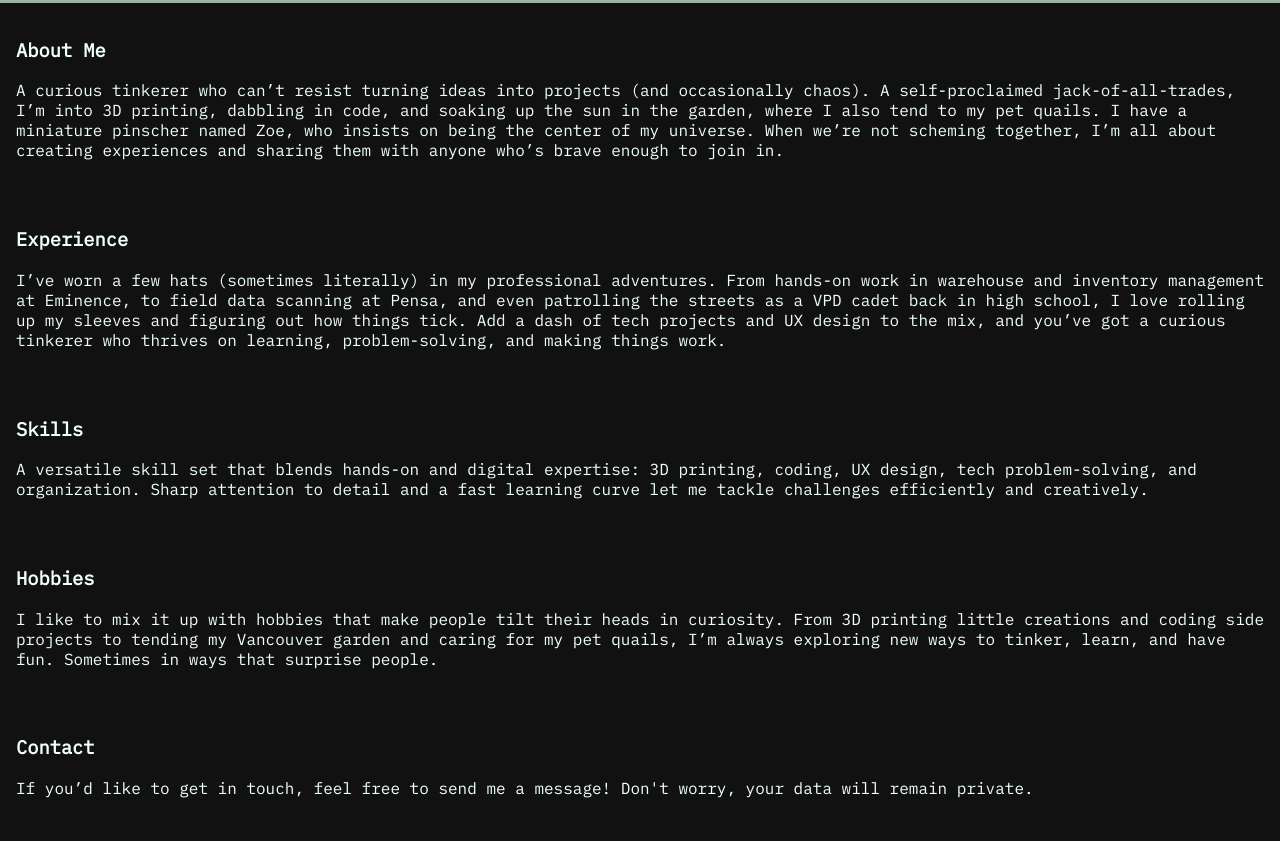
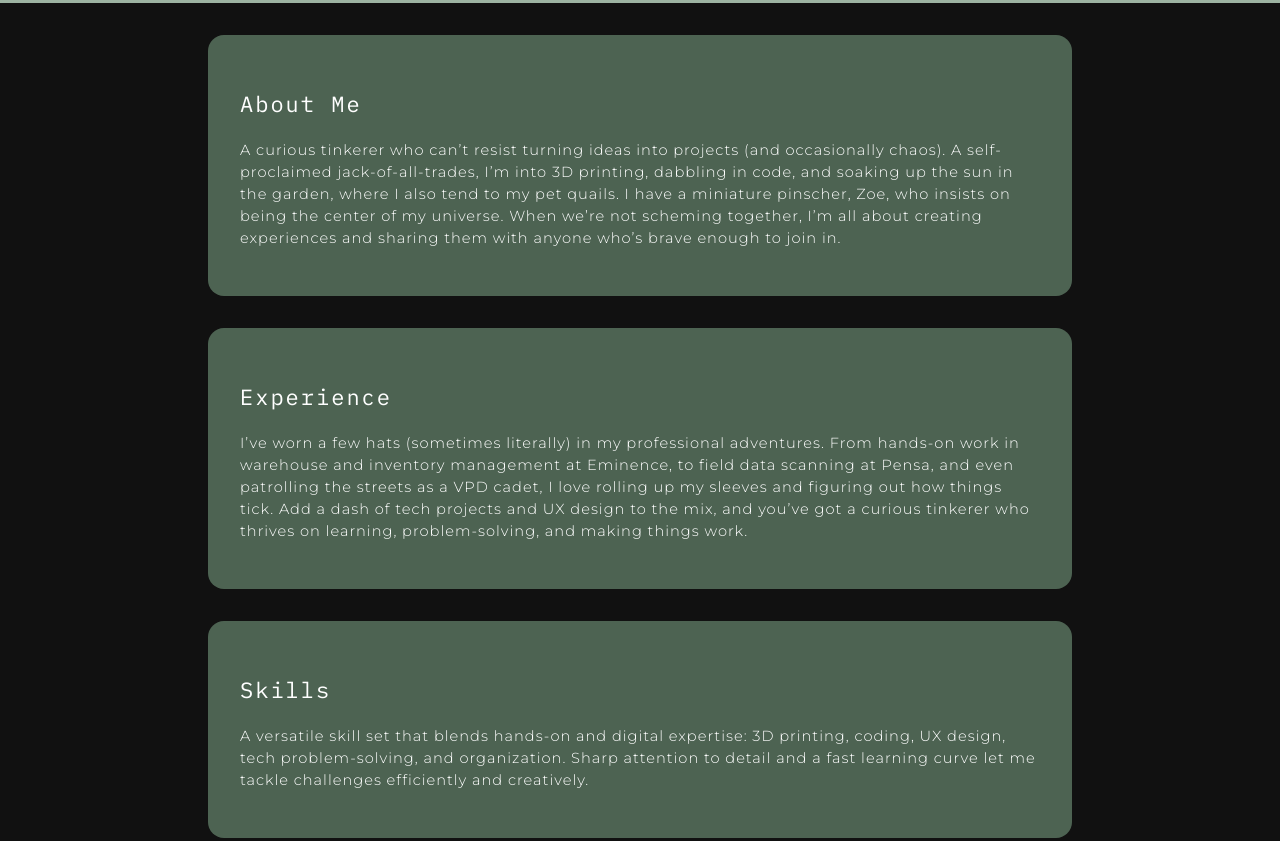
Before and after one commit to annacao/annacao, a plain HTML site: page index.html in a window 1280 px wide. Shown: the part 749-1590 px from the top of the page. Drawn offline with nearby package versions, Linux system fonts and the light colour scheme.

Commit message:
changed paragraph font styles

```diff
--- a/index.html
+++ b/index.html
@@ -5,8 +5,9 @@
   <title> Anna's Portfolio</title>
   <meta property="og:image" content="annasportrait.png">
 
-  <!-- font -->
+  <!-- header font -->
   <link href="https://fonts.googleapis.com/css2?family=IBM+Plex+Mono&display=swap" rel="stylesheet">
+  <link href="https://fonts.googleapis.com/css2?family=Libre+Baskerville:ital,wght@0,400;0,700;1,400&family=Montserrat:ital,wght@0,100..900;1,100..900&family=Open+Sans:ital,wght@0,300..800;1,300..800&display=swap" rel="stylesheet">
   <meta charset="UTF-8">
   <meta name="viewport" content="width=device-width, initial-scale=1.0">
   <title>Anna Cao | Personal Website</title>
@@ -88,29 +89,32 @@
 
   <main>
 
-    <section id="about">
+
+    <section class = "card" id="about">
       <h3>About Me</h3>
-      <p>A curious tinkerer who can’t resist turning ideas into projects (and occasionally chaos). A self-proclaimed jack-of-all-trades, I’m into 3D printing, dabbling in code, and soaking up the sun in the garden, where I also tend to my pet quails. I have a miniature pinscher named Zoe, who insists on being the center of my universe. When we’re not scheming together, I’m all about creating experiences and sharing them with anyone who’s brave enough to join in.</p>
+      <p>A curious tinkerer who can’t resist turning ideas into projects (and occasionally chaos). A self-proclaimed jack-of-all-trades, I’m into 3D printing, dabbling in code, and soaking up the sun in the garden, where I also tend to my pet quails. I have a miniature pinscher, Zoe, who insists on being the center of my universe. When we’re not scheming together, I’m all about creating experiences and sharing them with anyone who’s brave enough to join in.</p>
     </section>
 
-    <section id="experience">
+    <section class = "card" id="experience">
       <h3>Experience</h3>
-      <p>I’ve worn a few hats (sometimes literally) in my professional adventures. From hands-on work in warehouse and inventory management at Eminence, to field data scanning at Pensa, and even patrolling the streets as a VPD cadet back in high school, I love rolling up my sleeves and figuring out how things tick. Add a dash of tech projects and UX design to the mix, and you’ve got a curious tinkerer who thrives on learning, problem-solving, and making things work.</p>
+      <p>I’ve worn a few hats (sometimes literally) in my professional adventures. From hands-on work in warehouse and inventory management at Eminence, to field data scanning at Pensa, and even patrolling the streets as a VPD cadet, I love rolling up my sleeves and figuring out how things tick. Add a dash of tech projects and UX design to the mix, and you’ve got a curious tinkerer who thrives on learning, problem-solving, and making things work.</p>
     </section>
 
-    <section id="skills">
+    <section class = "card" id="skills">
       <h3>Skills</h3>
       <p>A versatile skill set that blends hands-on and digital expertise: 3D printing, coding, UX design, tech problem-solving, and organization. Sharp attention to detail and a fast learning curve let me tackle challenges efficiently and creatively.</p>
     </section>
 
-    <section id="hobbies">
+    <section class = "card" id="hobbies">
       <h3>Hobbies</h3>
       <p>I like to mix it up with hobbies that make people tilt their heads in curiosity. From 3D printing little creations and coding side projects to tending my Vancouver garden and caring for my pet quails, I’m always exploring new ways to tinker, learn, and have fun. Sometimes in ways that surprise people.</p>
     </section>
 
-    <section id="contact">
+    <section class = "card" id="contact">
       <h3>Contact</h3>
       <p>If you’d like to get in touch, feel free to send me a message! Don't worry, your data will remain private.</p>
+
+
 
     </section>
   </main>
--- a/style.css
+++ b/style.css
@@ -212,3 +212,33 @@ section {
 .nav-links a:hover {
   color: #ffffff;
 }
+
+
+
+
+.card {
+
+    background: #4d6352;
+    color:white;
+    border-radius:1rem;
+    padding:2rem;
+    margin:2rem auto;
+    max-width:800px;
+    /*box-shadow: 0 4px 15px rgba(0,0,0,0.3);;*/
+
+
+}
+.card h3 {
+    font-size: 22px ;
+    font-weight:500;
+    letter-spacing: 2px;
+}
+
+.card p {
+  font-family: 'Montserrat', sans-serif;    /* Montserrat first, fallback is sans-serif */
+  font-weight: 300;                        /* Extra light */
+  font-size: 14.6px;
+  letter-spacing: 1px;
+  line-height:1.5;
+
+}
```
